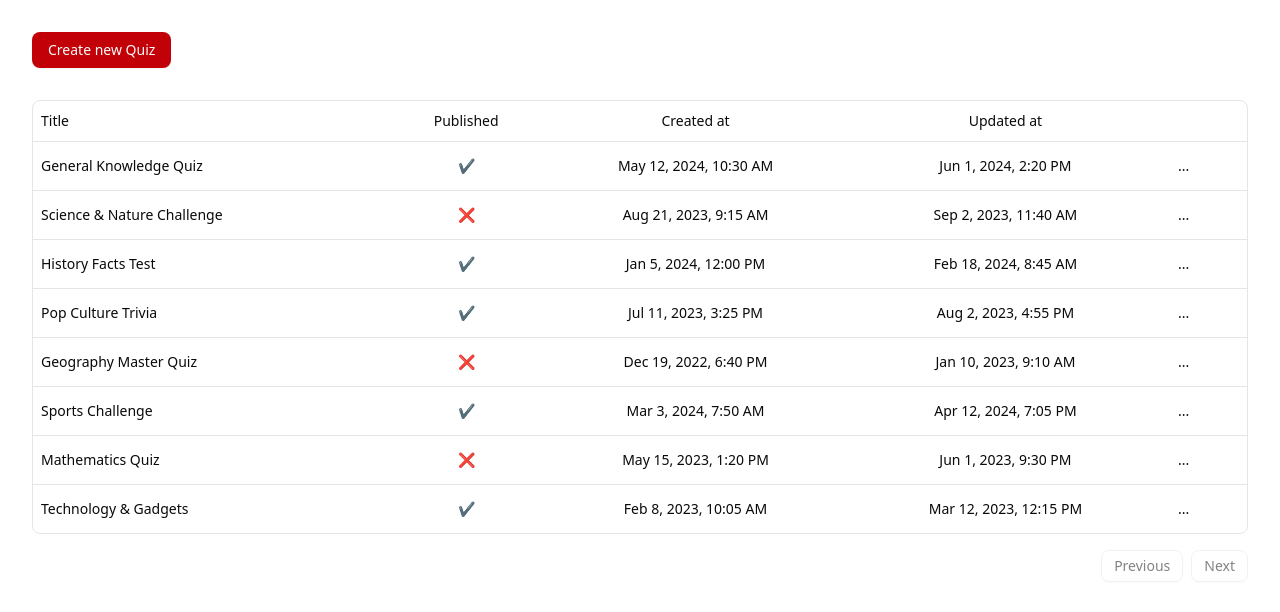
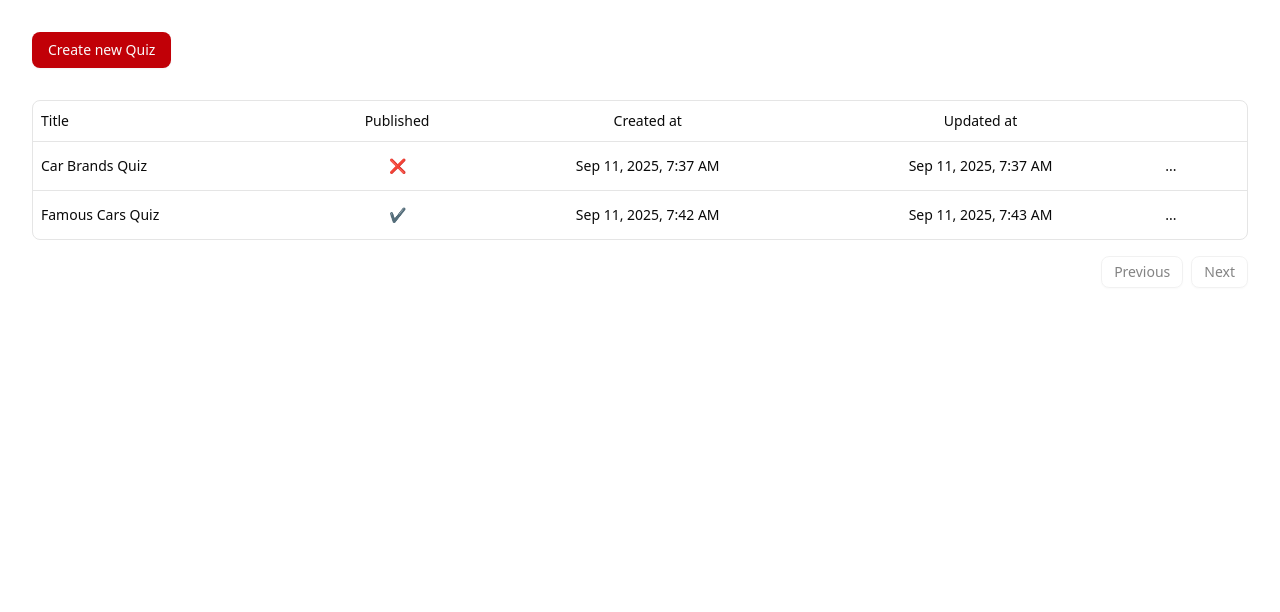
Before and after one commit to kalachyonok/quiz_builder, a Next.js app: page / in a window 1280 px wide. Shown: the top 612 px of the page. Built offline with nearby package versions, Linux system fonts and the light colour scheme.

Commit message:
fix init quizzes

```diff
--- a/components/fields/TextField.tsx
+++ b/components/fields/TextField.tsx
@@ -36,7 +36,7 @@ const extraAttributes = {
 };
 
 const propertiesSchema = z.object({
-  label: z.string().min(2).max(50),
+  label: z.string().min(2).max(200),
   helperText: z.string().max(200),
   placeHolder: z.string().max(50),
   required: z.boolean().default(false).optional(),
--- a/constants/quizzes.ts
+++ b/constants/quizzes.ts
@@ -12,161 +12,109 @@ export type Quizzes = {
 
 export const QUIZZES: Quizzes[] = [
   {
-    id: 1234,
-    title: "General Knowledge Quiz",
+    id: 1757576238218,
+    title: "Car Brands Quiz",
     saved: true,
-    published: true,
-    createdAt: "2024-05-12T10:30:00Z",
-    updatedAt: "2024-06-01T14:20:00Z",
+    published: false,
+    createdAt: "2025-09-11T07:37:18.218Z",
+    updatedAt: "2025-09-11T07:37:18.219Z",
     shape: [
       {
-        id: "2455",
+        id: "5981",
+        type: "RadioField",
+        extraAttributes: {
+          label: "Which car brand has a logo with four rings?",
+          helperText: "",
+          required: false,
+          options: ["BMW", "Audi", "Toyota"],
+        },
+      },
+      {
+        id: "133",
+        type: "CheckboxField",
+        extraAttributes: {
+          label: "Which of the following are Japanese car brands?",
+          helperText: "",
+          required: false,
+          options: ["Toyota", "Ford", "Honda"],
+        },
+      },
+      {
+        id: "7101",
         type: "TextField",
         extraAttributes: {
-          label: "First Question - What your name?",
+          label:
+            "Write the name of a car brand that starts with the letter “B”.",
           helperText: "Input the text above",
           placeHolder: "Value here...",
           required: false,
         },
       },
-    ],
-  },
-  {
-    id: 2345,
-    title: "Science & Nature Challenge",
-    saved: true,
-    published: false,
-    createdAt: "2023-08-21T09:15:00Z",
-    updatedAt: "2023-09-02T11:40:00Z",
-    shape: [
       {
-        id: "2455",
-        type: "TextField",
+        id: "9575",
+        type: "ButtonField",
         extraAttributes: {
-          label: "First Question - What your name?",
-          helperText: "Input the text above",
-          placeHolder: "Value here...",
-          required: false,
+          text: "Submit",
+          variant: "submit",
+        },
+      },
+      {
+        id: "4306",
+        type: "FooterField",
+        extraAttributes: {
+          title: "© 2025 Quiz Builder. All rights reserved.",
         },
       },
     ],
   },
   {
-    id: 3456,
-    title: "History Facts Test",
+    id: 1757576577426,
+    title: "Famous Cars Quiz",
     saved: true,
     published: true,
-    createdAt: "2024-01-05T12:00:00Z",
-    updatedAt: "2024-02-18T08:45:00Z",
+    createdAt: "2025-09-11T07:42:57.426Z",
+    updatedAt: "2025-09-11T07:43:00.911Z",
     shape: [
       {
-        id: "2455",
-        type: "TextField",
+        id: "5701",
+        type: "HeadingField",
         extraAttributes: {
-          label: "First Question - What your name?",
-          helperText: "Input the text above",
-          placeHolder: "Value here...",
-          required: false,
+          title: "Let's start quiz!!!",
         },
       },
-    ],
-  },
-  {
-    id: 4567,
-    title: "Pop Culture Trivia",
-    saved: true,
-    published: true,
-    createdAt: "2023-07-11T15:25:00Z",
-    updatedAt: "2023-08-02T16:55:00Z",
-    shape: [
       {
-        id: "2455",
-        type: "TextField",
+        id: "6374",
+        type: "RadioField",
         extraAttributes: {
-          label: "First Question - What your name?",
-          helperText: "Input the text above",
-          placeHolder: "Value here...",
+          label: "Which car brand produces the Mustang?",
+          helperText: "",
           required: false,
+          options: ["Ford", "Chevrolet", "Dodge"],
         },
       },
-    ],
-  },
-  {
-    id: 5678,
-    title: "Geography Master Quiz",
-    saved: true,
-    published: false,
-    createdAt: "2022-12-19T18:40:00Z",
-    updatedAt: "2023-01-10T09:10:00Z",
-    shape: [
       {
-        id: "2455",
-        type: "TextField",
+        id: "4035",
+        type: "CheckboxField",
         extraAttributes: {
-          label: "First Question - What your name?",
-          helperText: "Input the text above",
-          placeHolder: "Value here...",
+          label: "Which of the following are luxury car brands?",
+          helperText: "",
           required: false,
+          options: ["Lexus", "Lamborghini", "Hyundai"],
         },
       },
-    ],
-  },
-  {
-    id: 6789,
-    title: "Sports Challenge",
-    saved: true,
-    published: true,
-    createdAt: "2024-03-03T07:50:00Z",
-    updatedAt: "2024-04-12T19:05:00Z",
-    shape: [
       {
-        id: "2455",
-        type: "TextField",
+        id: "6459",
+        type: "ButtonField",
         extraAttributes: {
-          label: "First Question - What your name?",
-          helperText: "Input the text above",
-          placeHolder: "Value here...",
-          required: false,
+          text: "Next",
+          variant: "next",
         },
       },
-    ],
-  },
-  {
-    id: 7890,
-    title: "Mathematics Quiz",
-    saved: true,
-    published: false,
-    createdAt: "2023-05-15T13:20:00Z",
-    updatedAt: "2023-06-01T21:30:00Z",
-    shape: [
       {
-        id: "2455",
-        type: "TextField",
+        id: "7277",
+        type: "FooterField",
         extraAttributes: {
-          label: "First Question - What your name?",
-          helperText: "Input the text above",
-          placeHolder: "Value here...",
-          required: false,
-        },
-      },
-    ],
-  },
-  {
-    id: 8901,
-    title: "Technology & Gadgets",
-    saved: true,
-    published: true,
-    createdAt: "2023-02-08T10:05:00Z",
-    updatedAt: "2023-03-12T12:15:00Z",
-    shape: [
-      {
-        id: "2455",
-        type: "TextField",
-        extraAttributes: {
-          label: "First Question - What your name?",
-          helperText: "Input the text above",
-          placeHolder: "Value here...",
-          required: false,
+          title: "© 2025 Quiz Builder. All rights reserved.",
         },
       },
     ],
```
